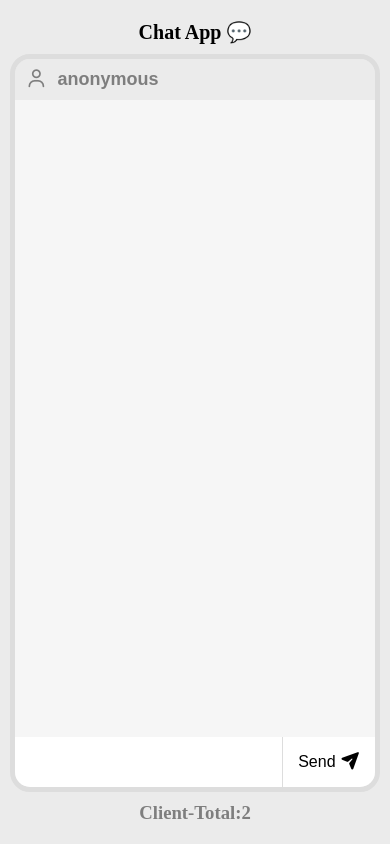
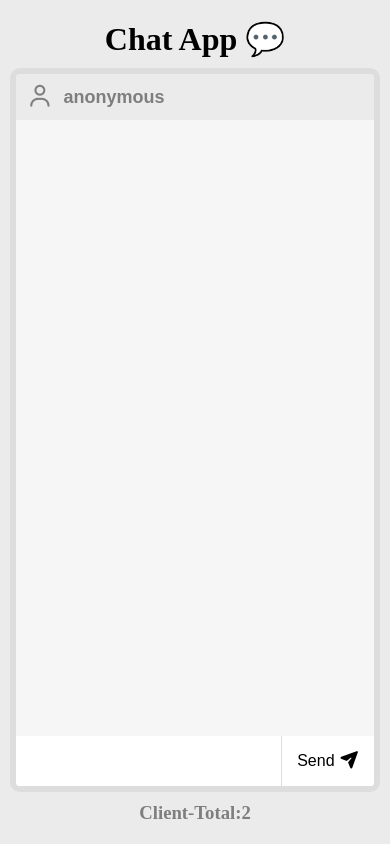
Before and after one commit to shaileshwebdev/chat-app-using-websocket, a website: page public/index.html in a window 390 px wide. Drawn offline with nearby package versions, Linux system fonts and the light colour scheme; no server answers.

Commit message:
fix ui for mobile

```diff
--- a/public/style.css
+++ b/public/style.css
@@ -20,15 +20,14 @@ body {
 
 /* MAIN CHAT BOX */
 .main {
-  border: 9px solid #dddddd;
-  border-radius: 20px;
-  overflow: hidden;
-
   width: 100%;
-  max-width: 420px; /* important */
+  max-width: 420px;
   height: 90vh;
   display: flex;
   flex-direction: column;
+  border: 6px solid #ddd;
+  border-radius: 20px;
+  overflow: hidden;
 }
 
 /* NAME SECTION */
@@ -112,6 +111,9 @@ body {
 .message-form {
   display: flex;
   width: 100%;
+  position: sticky;
+  bottom: 0;
+  background: #fff;
 }
 
 .message-input {
@@ -147,24 +149,12 @@ body {
 @media (max-width: 480px) {
   .main {
     height: 95vh;
-    border-width: 5px;
-  }
-
-  .title {
-    font-size: 20px;
-  }
-
-  .name {
-    font-size: 18px;
+    border-radius: 10px;
   }
 
   .message-left,
   .message-right {
-    font-size: 14px;
-    max-width: 85%;
-  }
-
-  .message-input {
+    max-width: 80%;
     font-size: 14px;
   }
 }
```
